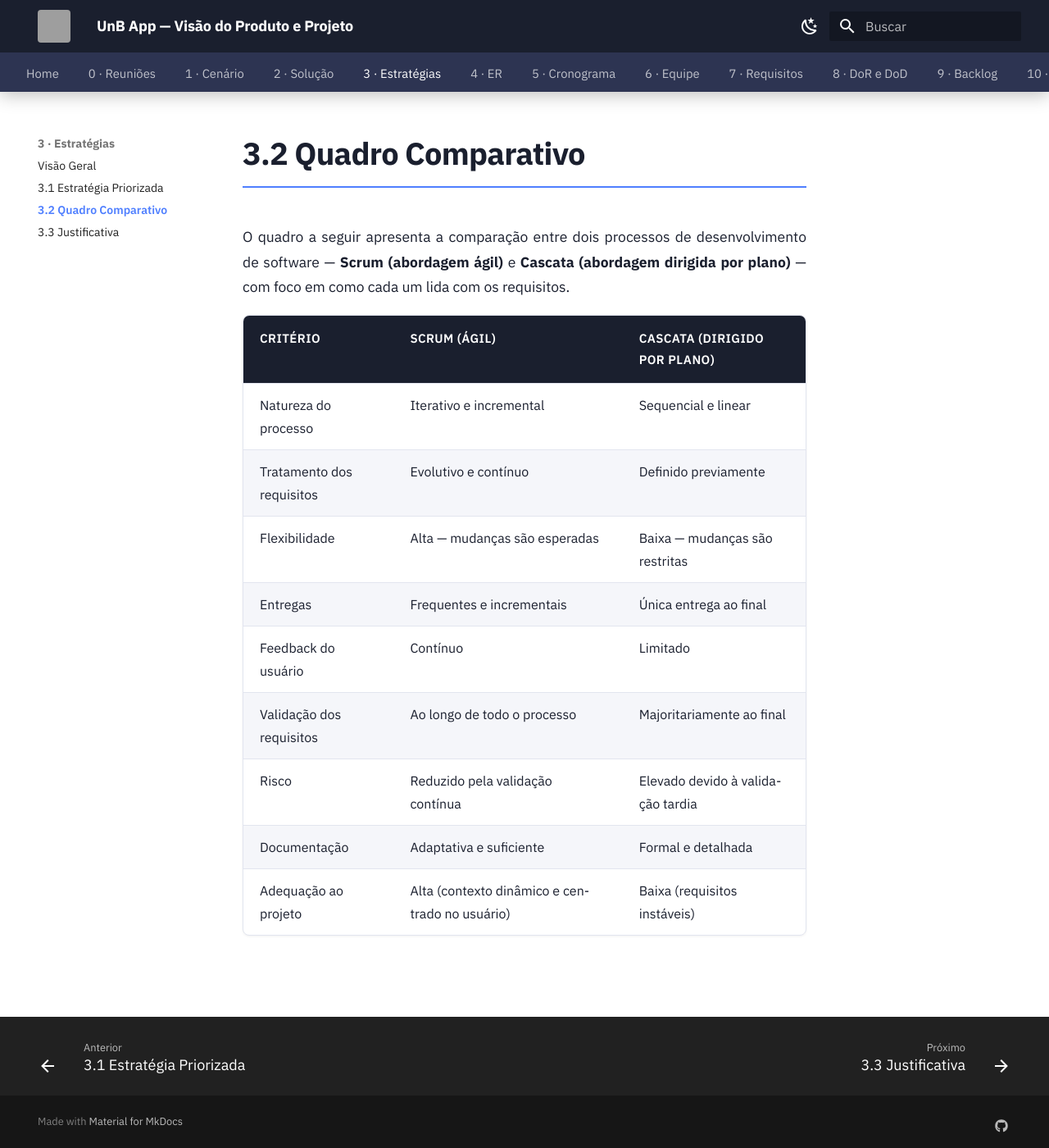
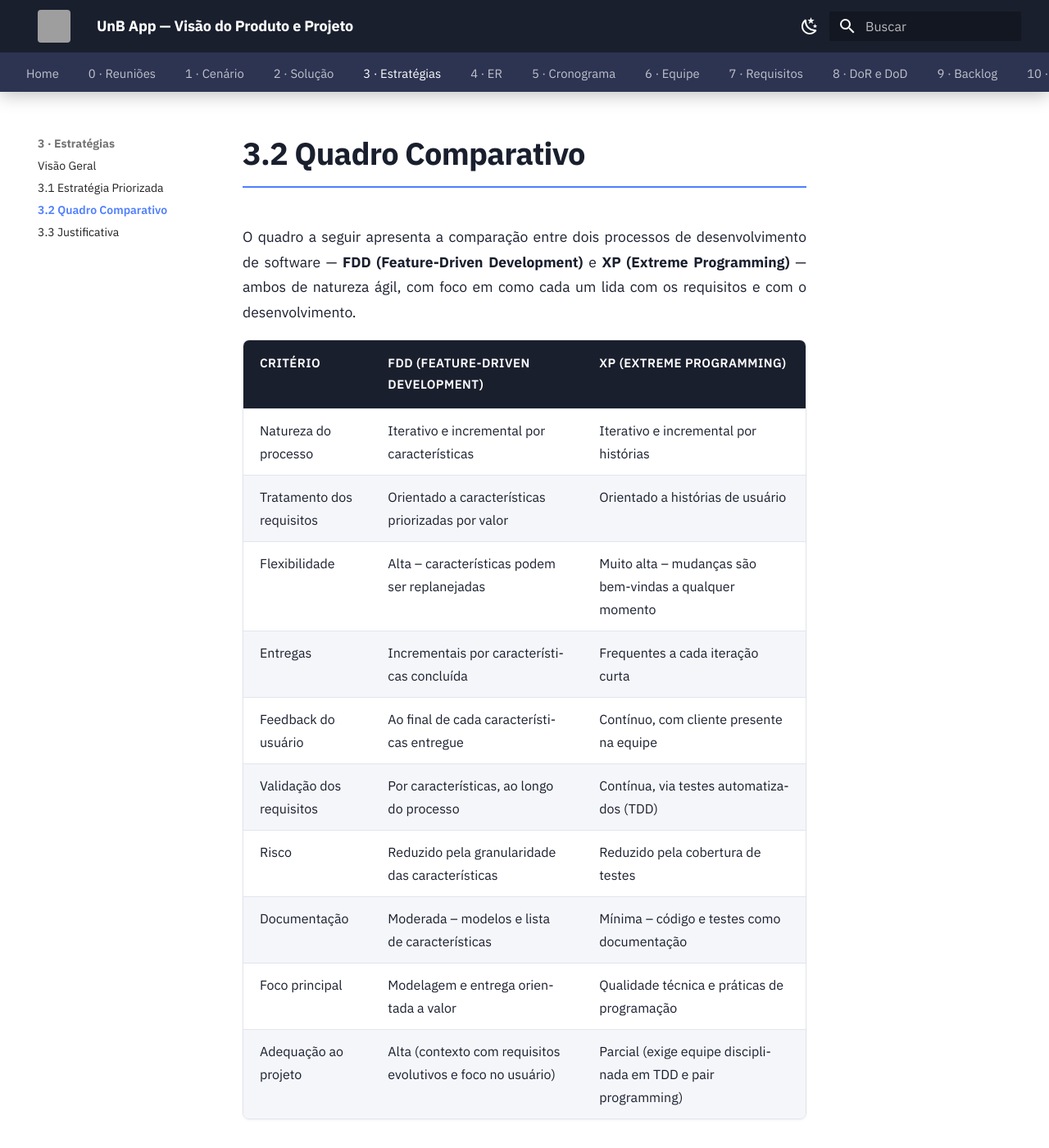
Before and after one commit to mdsreq-fga-unb/REQ-2026.1-T02-UnB-App, an MkDocs documentation site: the page built from docs/03-estrategias/comparativo.md, in a window 1280 px wide and 1400 px high. Shown: the whole window at 82% size. Built offline with MkDocs 1.6.1 and Material for MkDocs 9.7.7, drawn with Linux system fonts in a browser that asks for light colours; grey boxes are pictures that could not be loaded.

Commit message:
feat(docs): atualiza documentação para refletir a adoção do FDD em vez do Scrum, incluindo comparações e justificativas
Co-authored-by: RivaFIlho <riva.filho2017@gmail.com>

```diff
--- a/docs/03-estrategias/comparativo.md
+++ b/docs/03-estrategias/comparativo.md
@@ -1,15 +1,16 @@
 # 3.2 Quadro Comparativo
 
-O quadro a seguir apresenta a comparação entre dois processos de desenvolvimento de software — **Scrum (abordagem ágil)** e **Cascata (abordagem dirigida por plano)** — com foco em como cada um lida com os requisitos.
+O quadro a seguir apresenta a comparação entre dois processos de desenvolvimento de software — **FDD (Feature-Driven Development)** e **XP (Extreme Programming)** — ambos de natureza ágil, com foco em como cada um lida com os requisitos e com o desenvolvimento.
 
-| Critério | Scrum (Ágil) | Cascata (Dirigido por Plano) |
+| Critério | FDD (Feature-Driven Development) | XP (Extreme Programming) |
 |---|---|---|
-| Natureza do processo | Iterativo e incremental | Sequencial e linear |
-| Tratamento dos requisitos | Evolutivo e contínuo | Definido previamente |
-| Flexibilidade | Alta — mudanças são esperadas | Baixa — mudanças são restritas |
-| Entregas | Frequentes e incrementais | Única entrega ao final |
-| Feedback do usuário | Contínuo | Limitado |
-| Validação dos requisitos | Ao longo de todo o processo | Majoritariamente ao final |
-| Risco | Reduzido pela validação contínua | Elevado devido à validação tardia |
-| Documentação | Adaptativa e suficiente | Formal e detalhada |
-| Adequação ao projeto | Alta (contexto dinâmico e centrado no usuário) | Baixa (requisitos instáveis) |
+| Natureza do processo | Iterativo e incremental por características | Iterativo e incremental por histórias |
+| Tratamento dos requisitos | Orientado a características priorizadas por valor | Orientado a histórias de usuário |
+| Flexibilidade | Alta – características podem ser replanejadas | Muito alta – mudanças são bem-vindas a qualquer momento |
+| Entregas | Incrementais por características concluída | Frequentes a cada iteração curta |
+| Feedback do usuário | Ao final de cada características entregue | Contínuo, com cliente presente na equipe |
+| Validação dos requisitos | Por características, ao longo do processo | Contínua, via testes automatizados (TDD) |
+| Risco | Reduzido pela granularidade das características | Reduzido pela cobertura de testes |
+| Documentação | Moderada – modelos e lista de características | Mínima – código e testes como documentação |
+| Foco principal | Modelagem e entrega orientada a valor | Qualidade técnica e práticas de programação |
+| Adequação ao projeto | Alta (contexto com requisitos evolutivos e foco no usuário) | Parcial (exige equipe disciplinada em TDD e pair programming) |
```
Also changed, not shown: docs/03-estrategias/estrategia.md (+7 -7 lines), docs/03-estrategias/justificativa.md (+9 -9 lines), docs/04-er/atividades.md (+16 -13 lines).
